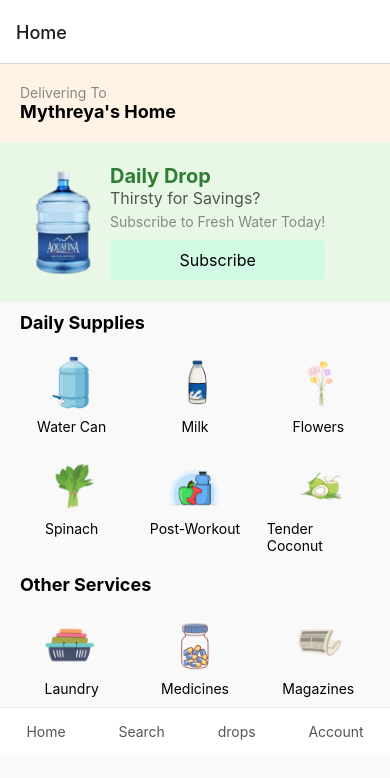
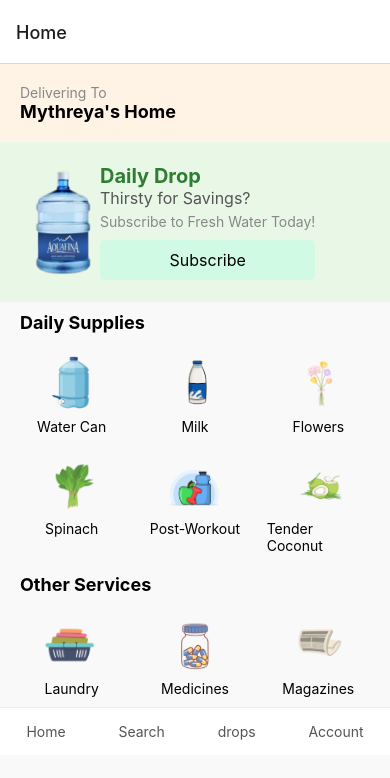
Before and after one commit to sabithaece/DailyDrops, a React Native app: screen /Home in a window 390 px wide. Shown: the top 778 px of the page. Built offline with nearby package versions, Linux system fonts and the light colour scheme.

Commit message:
last changes

```diff
--- a/screen/HomeScreen.js
+++ b/screen/HomeScreen.js
@@ -55,7 +55,7 @@ const HomeScreen = ({ navigation }) => {
           source={require("../assets/aquafina.png")}
           style={styles.bannerImage}
         />
-        <View style={styles.bannerTextContainer}>
+        <View >
           <Text style={styles.bannerTitle}>Daily Drop</Text>
           <Text style={styles.bannerSubtitle}>Thirsty for Savings?</Text>
           <Text style={styles.bannerDescription}>
@@ -130,6 +130,7 @@ const HomeScreen = ({ navigation }) => {
 const styles = StyleSheet.create({
   container: { flex: 1, backgroundColor: "#f9f9f9" },
   header: { padding: 20, backgroundColor: "#FFF3E6" },
+  white: { backgroundColor: "#FFF" },
   deliveryText: { fontSize: 14, color: "#888" },
   homeText: { fontSize: 18, fontWeight: "bold" },
   banner: {
```
